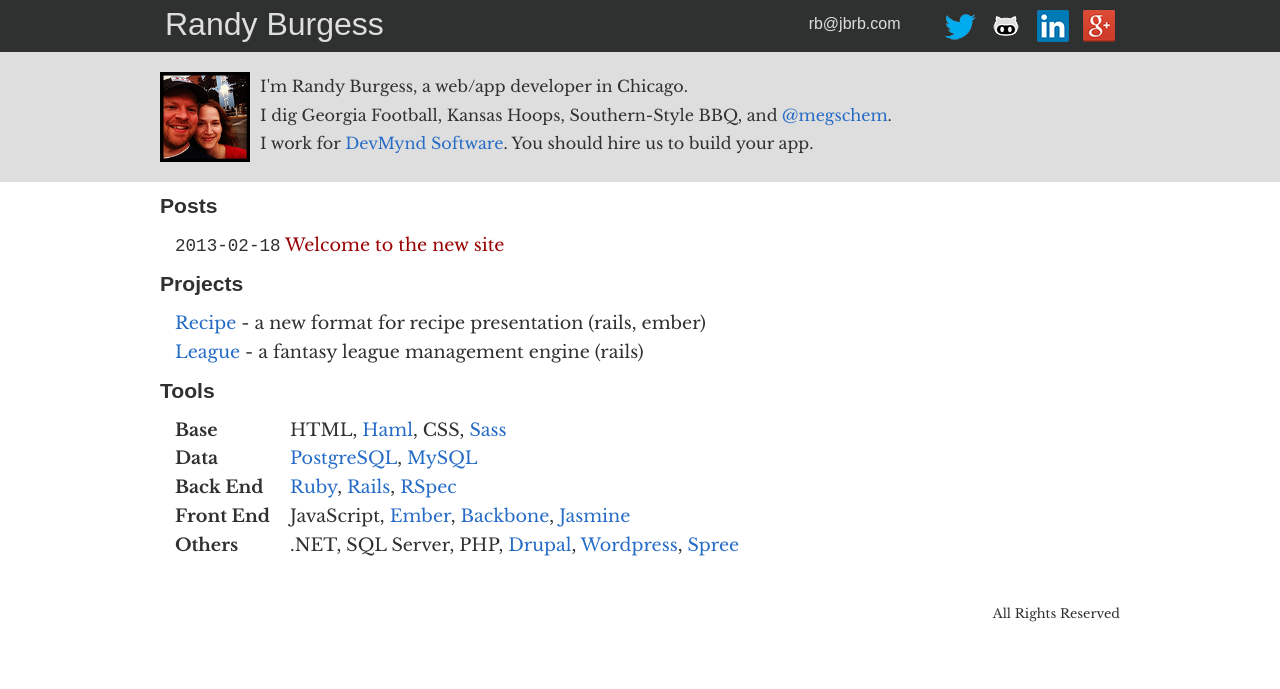
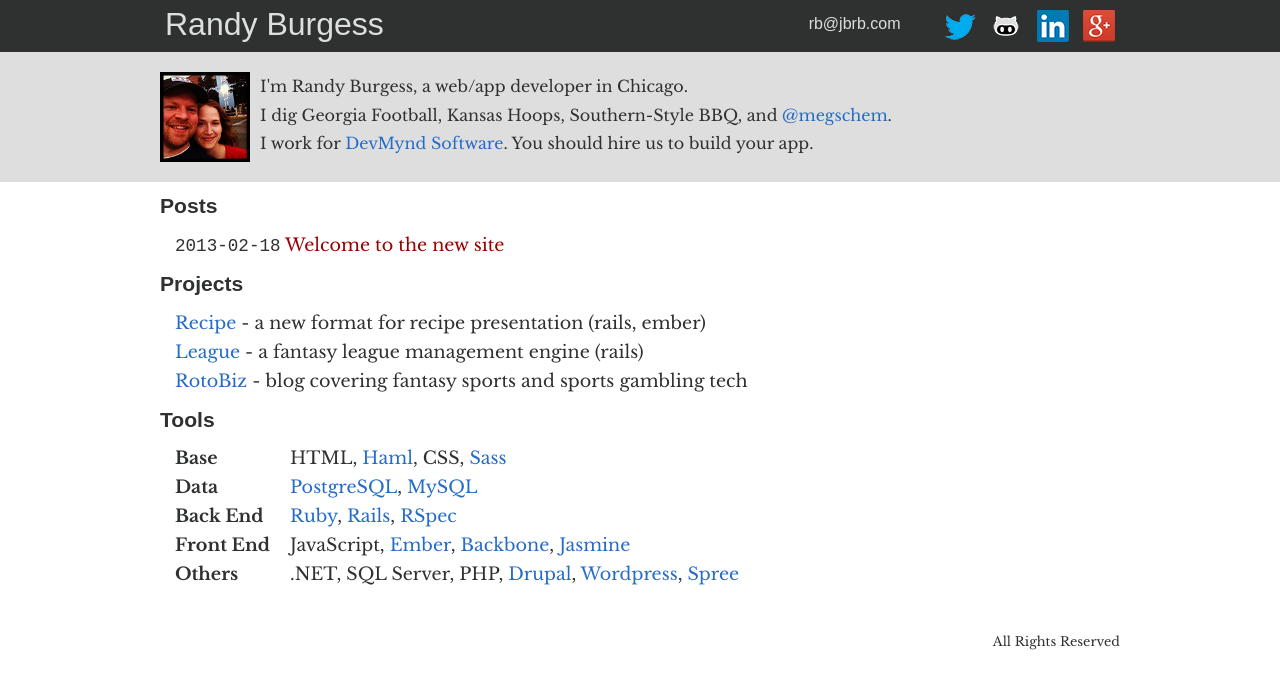
Before and after one commit to wrburgess/wrburgess.github.com, a Jekyll site: the page built from index.html, in a window 1280 px wide. Shown: the top 689 px of the page. Built offline with Jekyll 4.4.1, drawn with Linux system fonts in a browser that asks for light colours; some web fonts are replaced; Markdown is read by kramdown in place of the engine named in the settings.

Commit message:
adding RotoBiz link

```diff
--- a/index.html
+++ b/index.html
@@ -26,6 +26,7 @@ title: wrburgess
     <ul>
       <li><a href="http://github.com/wrburgess/recipe-server" title="Recipe Server Repo">Recipe</a> - a new format for recipe presentation (rails, ember)</li>
       <li><a href="http://github.com/wrburgess/league-server" title="League Server Repo">League</a> - a fantasy league management engine (rails)</li>
+      <li><a href="http://rotobiz.com" title="RotoBiz Site">RotoBiz</a> - blog covering fantasy sports and sports gambling tech</li>
     <ul>
   </div>
   <div id="tools">
```
